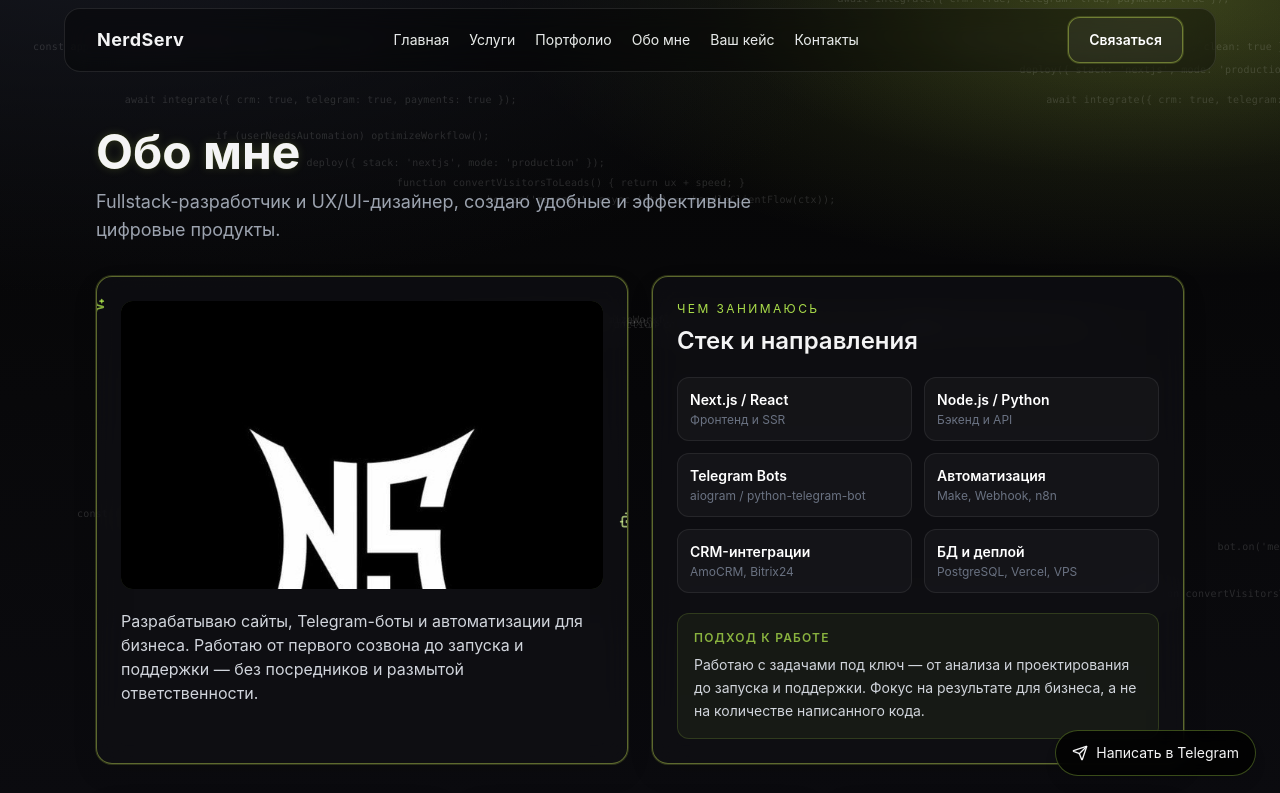
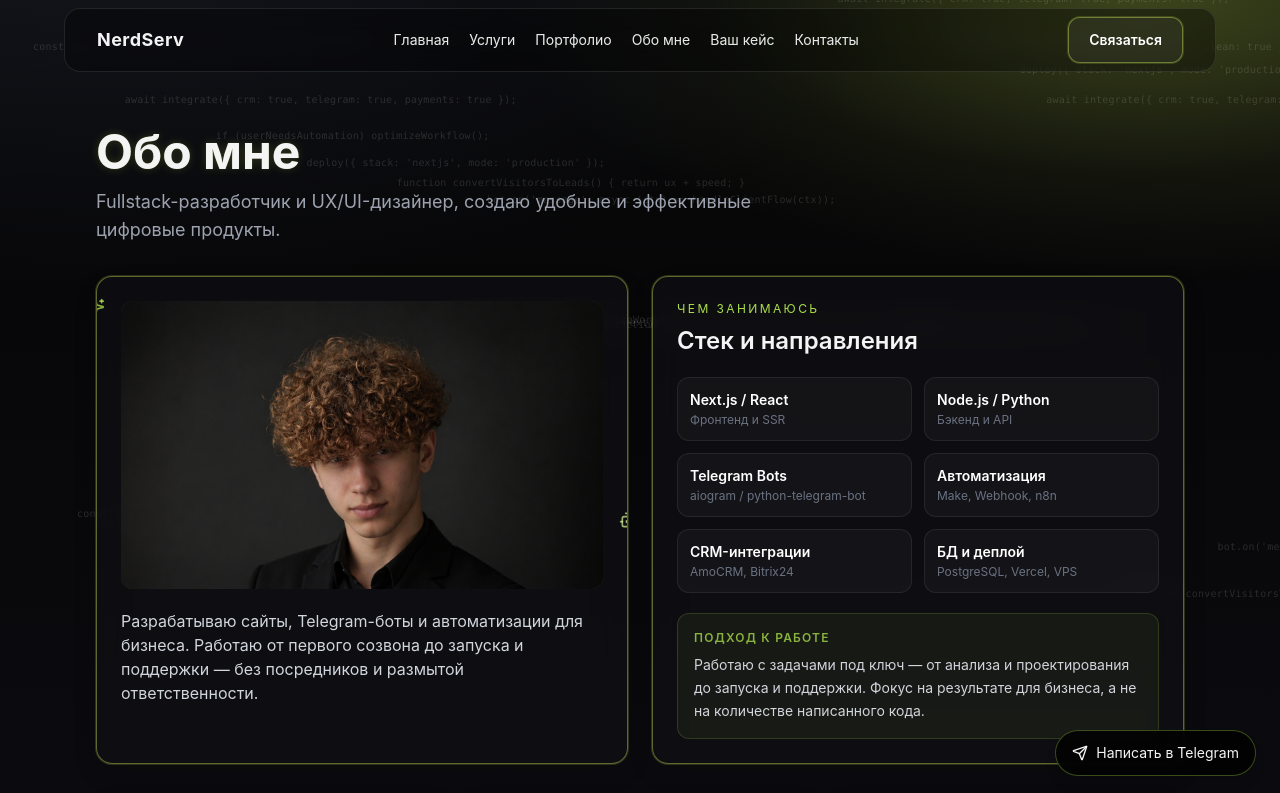
Before and after one commit to Pipata246/nerdServ, a Next.js app: page /about in a window 1280 px wide. Shown: the top 793 px of the page. Built offline with nearby package versions, Linux system fonts and the light colour scheme.

Commit message:
abrc ccskrb

```diff
--- a/src/app/about/page.tsx
+++ b/src/app/about/page.tsx
@@ -40,7 +40,7 @@ export default function AboutPage() {
                 <div className="pointer-events-none absolute inset-0 z-10 rounded-xl ring-1 ring-lime-300/20" />
                 <div className="pointer-events-none absolute -bottom-8 left-1/2 z-0 h-40 w-64 -translate-x-1/2 rounded-full bg-lime-300/15 blur-3xl" />
                 <Image
-                  src="/images/123.jpg"
+                  src="/images/avatar.png"
                   alt="Фото разработчика"
                   width={600}
                   height={400}
--- a/src/app/layout.tsx
+++ b/src/app/layout.tsx
@@ -60,7 +60,7 @@ export default function RootLayout({ children }: Readonly<{ children: React.Reac
     '@type': 'Organization',
     name: 'NerdServ',
     url: 'https://nerdserv.tech',
-    logo: 'https://nerdserv.tech/images/123.jpg',
+    logo: 'https://nerdserv.tech/images/avatar.png',
     description: 'Профессиональная разработка сайтов, Telegram-ботов и автоматизация бизнеса',
     address: {
       '@type': 'PostalAddress',
@@ -90,8 +90,8 @@ export default function RootLayout({ children }: Readonly<{ children: React.Reac
   return (
     <html lang="ru" suppressHydrationWarning>
       <head>
-        <link rel="preload" href="/images/123.jpg" as="image" />
-        <link rel="icon" href="/images/123.jpg" />
+        <link rel="preload" href="/images/avatar.png" as="image" />
+        <link rel="icon" href="/images/avatar.png" />
         <script
           type="application/ld+json"
           suppressHydrationWarning
--- a/yandex_3b7931f8cdc67687.html
+++ /dev/null
@@ -1,6 +0,0 @@
-<html>
-    <head>
-        <meta http-equiv="Content-Type" content="text/html; charset=UTF-8">
-    </head>
-    <body>Verification: 3b7931f8cdc67687</body>
-</html>
```
